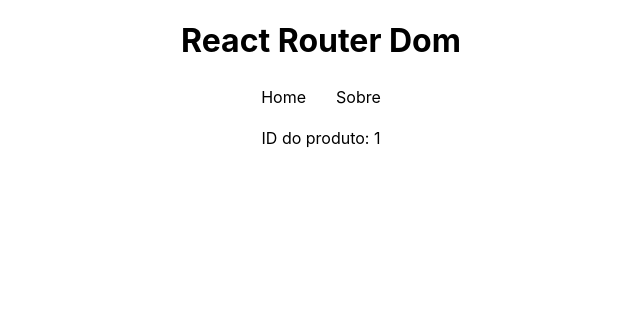
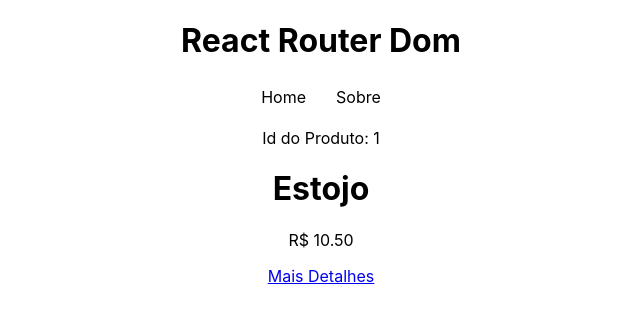
Before and after one commit to sabrinaaraujoo/react-curso, a React (Create React App) app in the folder react-router/: page /products/1 in a window 1280 px wide. Shown: the top 322 px of the page, without its empty margins (319-959 px from the left). Built offline with nearby package versions, Linux system fonts and the light colour scheme; data requests are answered from the project's data file.

Commit message:
Nested Route

```diff
--- a/react-router/src/App.js
+++ b/react-router/src/App.js
@@ -10,6 +10,7 @@
 import Home from "./pages/Home";
 import About from "./pages/About";
 import Product from "./pages/Product";
+import Info from "./pages/Info";
 
 function App() {
   return (
@@ -23,6 +24,8 @@
           <Route path="/about" element={<About />} />
           {/* Rota dinâmica */}
           <Route path="/products/:id" element={<Product />} />
+          {/* Nested routes */}
+          <Route path="/products/:id/info" element={<Info />} />
         </Routes>
       </BrowserRouter>
     </div>
--- a/react-router/src/components/Navbar.jsx
+++ b/react-router/src/components/Navbar.jsx
@@ -7,7 +7,6 @@
     <nav>
       <Link to="/">Home</Link>
       <Link to="/about">Sobre</Link>
-      {/* <Link to={`/product/` + id}></Link> */}
     </nav>
   );
 };
--- a/react-router/src/pages/Home.jsx
+++ b/react-router/src/pages/Home.jsx
@@ -15,6 +15,7 @@
       <h1>Produtos</h1>
       <ul className="products">
         {error && <p>{error}</p>}
+        {loading && <p>Carregando...</p>}
         {items &&
           items.map((item) => (
             <li key={item.id}>
--- /dev/null
+++ b/react-router/src/pages/Info.jsx
@@ -0,0 +1,16 @@
+import React from "react";
+import { useParams } from "react-router-dom";
+
+// Nested Routes
+
+const Info = () => {
+  const { id } = useParams();
+
+  return (
+    <div>
+      <h2>Mais informações sobre o produto: {id}</h2>
+    </div>
+  );
+};
+
+export default Info;
--- a/react-router/src/pages/Product.jsx
+++ b/react-router/src/pages/Product.jsx
@@ -1,11 +1,32 @@
 import { useParams } from "react-router-dom";
+import { useFetch } from "../hooks/useFetch";
+
+import { Link } from "react-router-dom";
 
 const Product = () => {
   // Rota Dinâmica
   const { id } = useParams();
+
+  // Carregamento dinâmico de dados
+  const url = "http://localhost:3000/products/" + id;
+
+  const { data: product, loading, error } = useFetch(url);
+
+  //console.log(produto);
+
   return (
     <>
-      <p>ID do produto: {id}</p>
+      <p>Id do Produto: {id}</p>
+      {error && <p>Ocorreu algum erro...</p>}
+      {loading && <p>Carregando...</p>}
+      {product && (
+        <div>
+          <h1>{product.name}</h1>
+          <p>R$ {product.price}</p>
+          {/* Nested Routes */}
+          <Link to={`/products/${product.id}/info`}>Mais Detalhes</Link>
+        </div>
+      )}
     </>
   );
 };
```
